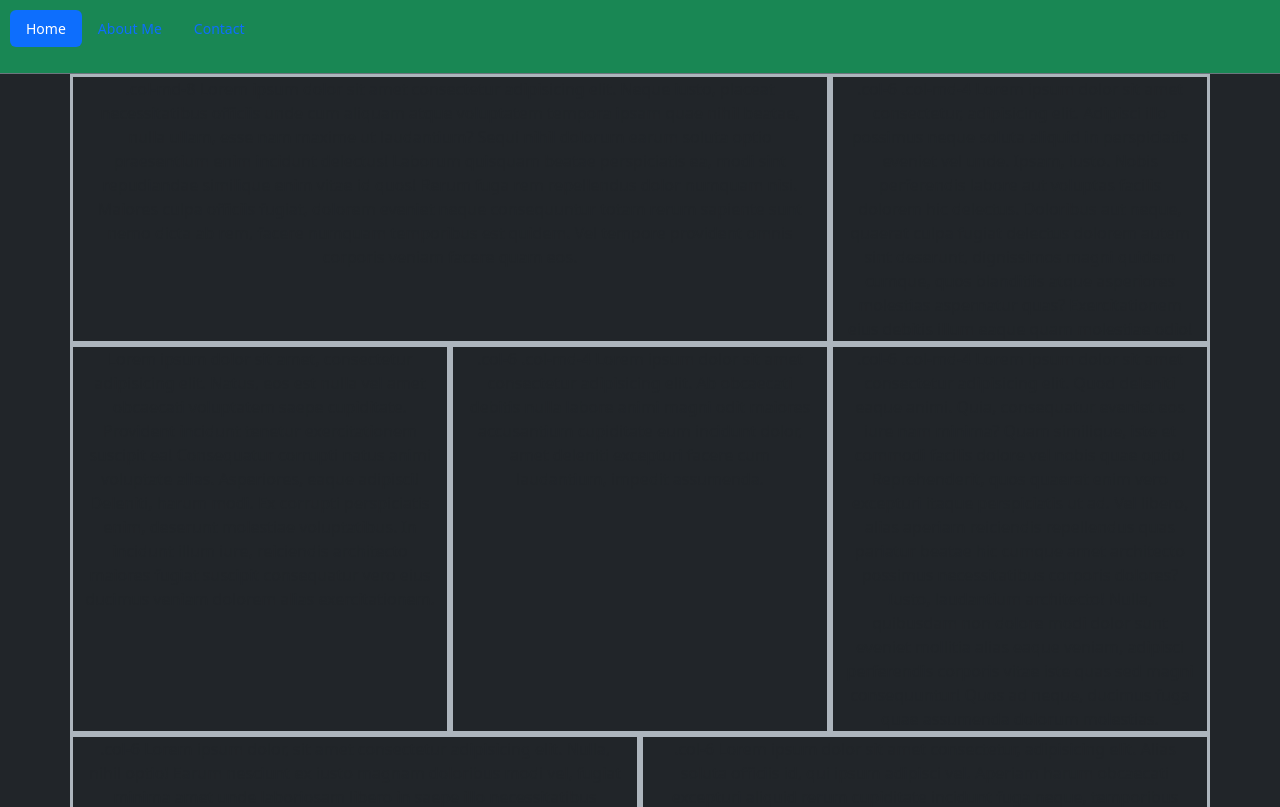
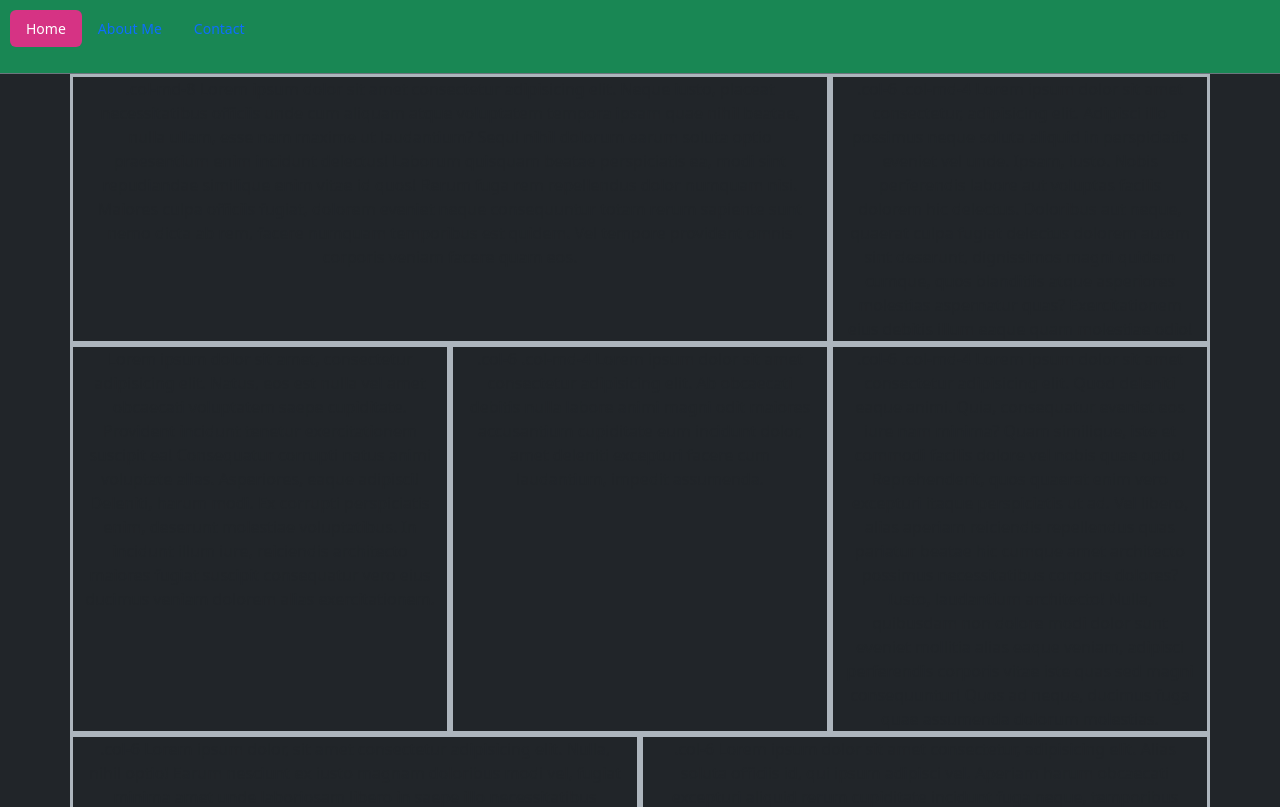
Before and after one commit to Oscar679/iot_project, a Flask app: page / in a window 1280 px wide. Shown: the top 807 px of the page. Run offline with Flask 3, Linux system fonts and the light colour scheme; some libraries are stand-ins or nearby versions.

```diff
--- a/static/css/style.css
+++ b/static/css/style.css
@@ -1,5 +1,10 @@
+:root {
+    --bs-primary: #d63384;
+    --bs-info: #6f42c1;
+}
+
 html {
-    color: #e9ecef !important;
+    color: #e9ecef;
     height: 100dvh;
 }
 
```
